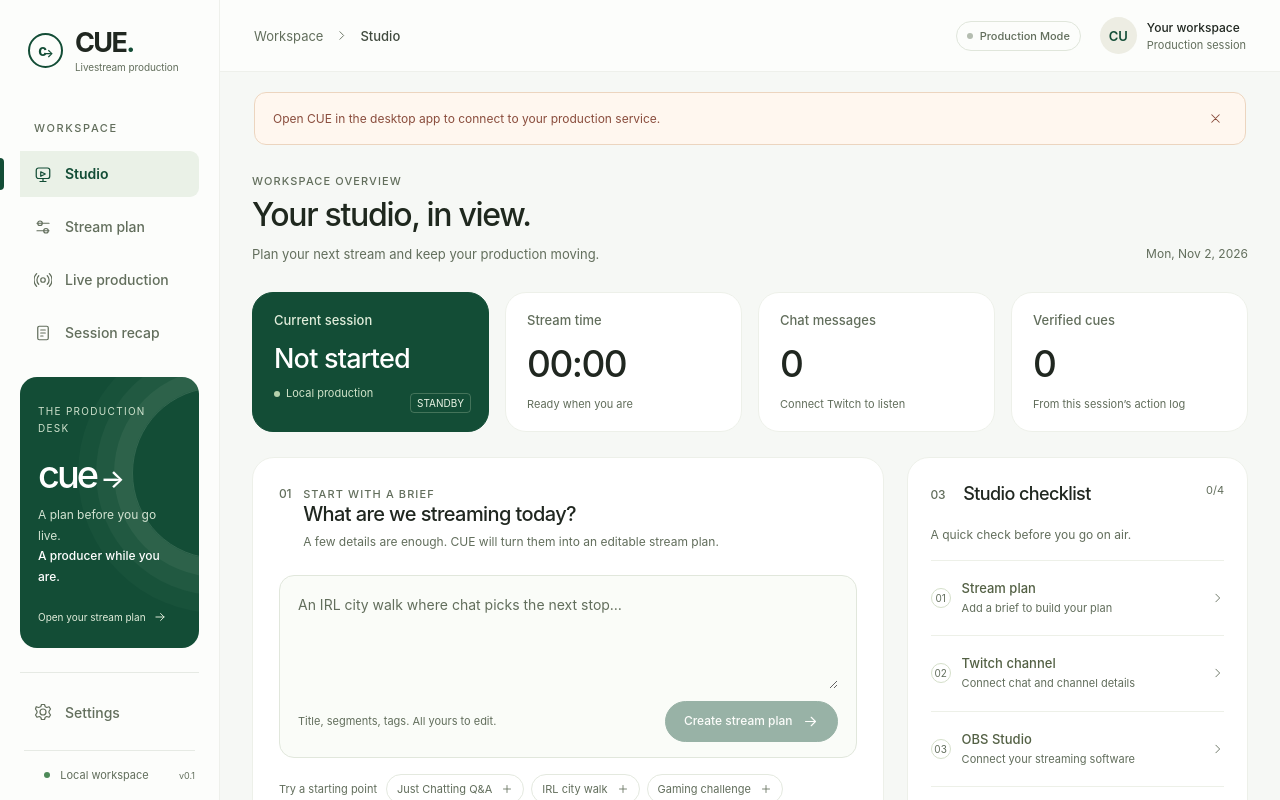
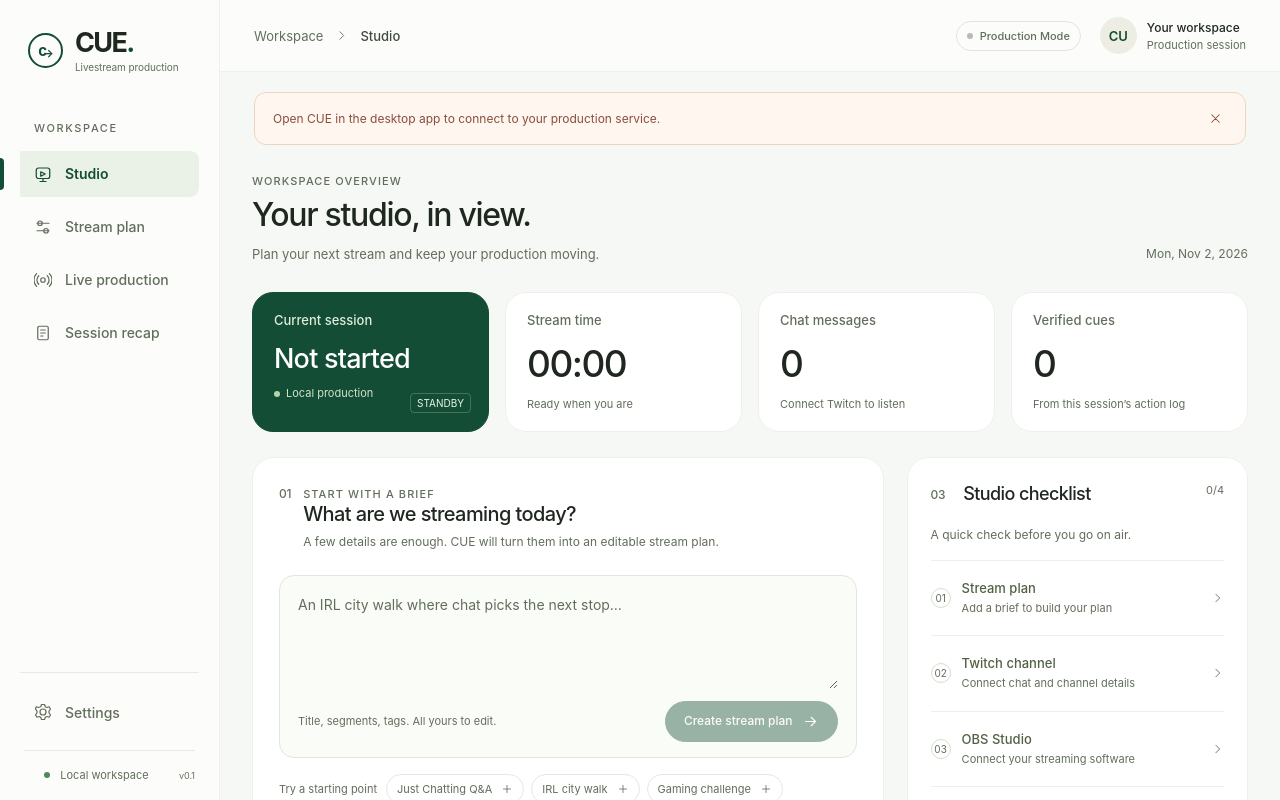
Before and after one commit to lukietee/CUE, a React (Vite) app in the folder apps/desktop/: page / in a window 1280 px wide. Built offline with nearby package versions, Linux system fonts and the light colour scheme.

Commit message:
ui: remove the redundant production desk sidebar card
Co-authored-by: lukietee <lucasnotlukie@gmail.com>

```diff
--- a/apps/desktop/src/main.tsx
+++ b/apps/desktop/src/main.tsx
@@ -381,20 +381,6 @@ function App() {
             </button>
           ))}
         </nav>
-        <div className="sidebar-show">
-          <span className="sidebar-note-label">THE PRODUCTION DESK</span>
-          <div className="sidebar-note-mark" aria-hidden="true">
-            cue<span>→</span>
-          </div>
-          <p>
-            A plan before you go live.
-            <br />
-            <strong>A producer while you are.</strong>
-          </p>
-          <button className="sidebar-note-link" onClick={() => setView('setup')}>
-            Open your stream plan <Icon name="arrow" size={14} />
-          </button>
-        </div>
         <div className="sidebar-bottom">
           <button
             className={`nav-item ${view === 'settings' ? 'active' : ''}`}
--- a/apps/desktop/src/styles.css
+++ b/apps/desktop/src/styles.css
@@ -253,89 +253,8 @@ html[data-shell='desktop'] :is(button, a, input, textarea, select, label, [role=
 .nav-item .live-dot {
   margin-left: auto;
 }
-.sidebar-show {
-  position: relative;
-  isolation: isolate;
-  overflow: hidden;
-  margin: auto 0 24px;
-  padding: 24px 18px;
-  border-radius: 17px;
-  background: #134d36;
-  color: #f8fbf6;
-}
-.sidebar-show::after {
-  content: '';
-  z-index: -1;
-  position: absolute;
-  width: 170px;
-  height: 170px;
-  border: 1px solid #bad3bb30;
-  border-radius: 50%;
-  right: -105px;
-  top: 10px;
-  box-shadow:
-    0 0 0 18px #bad3bb13,
-    0 0 0 36px #bad3bb0d,
-    0 0 0 54px #bad3bb08;
-}
-.sidebar-show .eyebrow,
-.sidebar-show > span:first-child {
-  font-size: 10px;
-  letter-spacing: 1.3px;
-  color: #d0e3ce;
-}
-.sidebar-show h3 {
-  margin-top: 15px;
-  font-size: 21px;
-  font-weight: 500;
-  letter-spacing: -0.7px;
-  line-height: 1.3;
-}
-.sidebar-show p {
-  margin-top: 12px;
-  font-size: 12px;
-  line-height: 1.7;
-  color: #d3e3d2;
-}
-.sidebar-show strong {
-  color: #fff;
-  font-weight: 500;
-}
-.sidebar-show > span:last-child {
-  display: block;
-  margin-top: 17px;
-  font-size: 11px;
-  color: #d3e3d2;
-}
-.sidebar-note-label {
-  font-size: 9px;
-  letter-spacing: 1.2px;
-  color: #d0e3ce;
-}
-.sidebar-note-mark {
-  font-size: 38px;
-  letter-spacing: -3px;
-  margin: 20px 0 9px;
-  line-height: 1;
-  font-weight: 550;
-  color: #fff;
-}
-.sidebar-note-mark > span {
-  font-size: 26px;
-  margin-left: 4px;
-}
-.sidebar-note-link {
-  justify-content: flex-start;
-  font-size: 10px;
-  margin-top: 23px;
-  color: #e1eddb;
-  gap: 7px;
-  text-align: left;
-}
-.sidebar-note-link:hover {
-  color: #fff;
-}
 .sidebar-bottom {
+  margin-top: auto;
   padding-top: 16px;
   border-top: 1px solid var(--border);
 }
@@ -2171,12 +2090,6 @@ select {
   .brand-symbol {
     font-size: 25px;
   }
-  .sidebar-show {
-    padding: 22px 15px;
-  }
-  .sidebar-show h3 {
-    font-size: 20px;
-  }
   .topbar {
     padding: 0 25px;
     min-height: 68px;
@@ -2454,18 +2367,6 @@ select {
   }
   .nav-item.active::before {
     left: -12px;
-  }
-  .sidebar-show {
-    padding: 20px 13px;
-  }
-  .sidebar-show h3 {
-    font-size: 18px;
-  }
-  .sidebar-show p {
-    font-size: 10px;
-  }
-  .sidebar-show > span:last-child {
-    font-size: 9px;
   }
   .profile {
     gap: 7px;
@@ -2631,7 +2532,6 @@ select {
     font-size: 8px;
   }
   .workspace-label,
-  .sidebar-show,
   .profile {
     display: none;
   }
```
Also changed, not shown: 3 other files (tests, documents, lock files or other folders).
